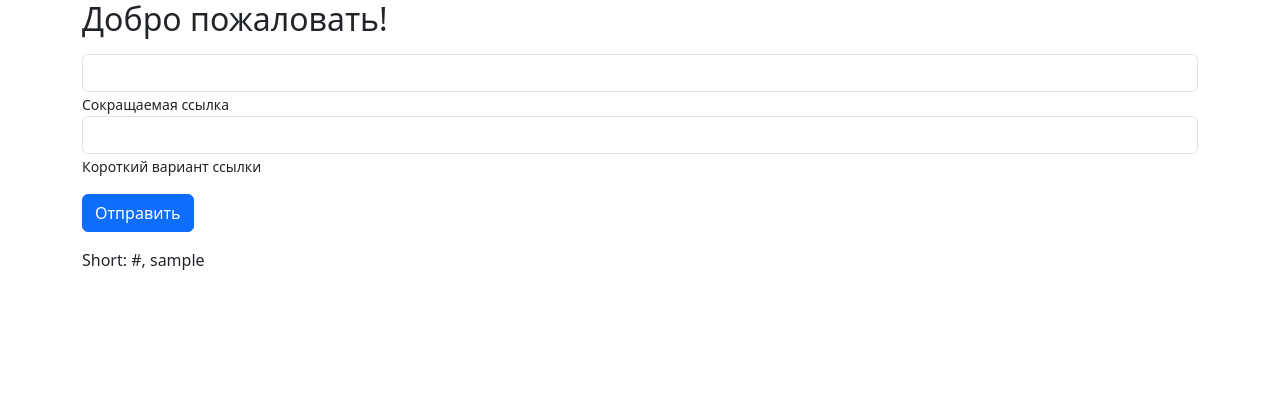
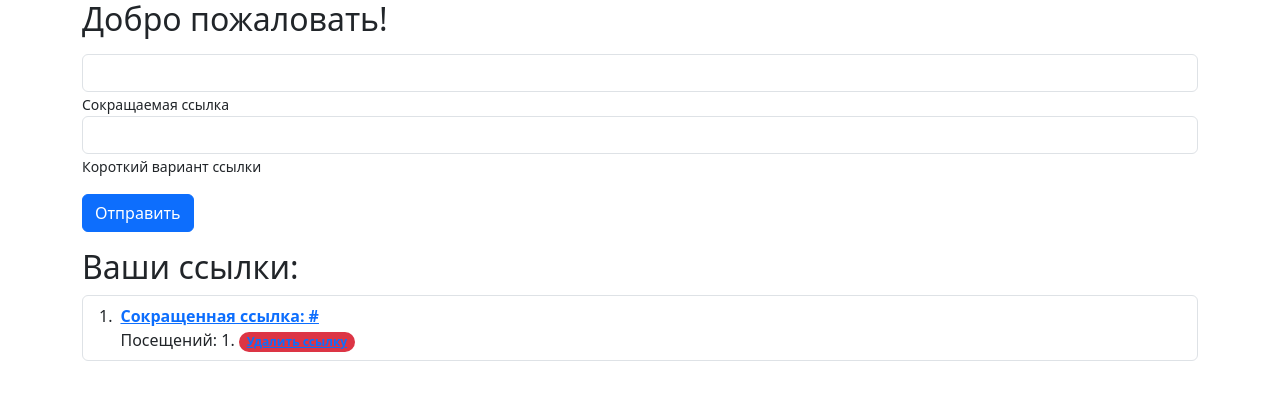
Before and after one commit to milssky/url_shortener_tests, a Django app: page / in a window 1280 px wide. Shown: the top 400 px of the page. Run offline with Django 4.2, Linux system fonts and the light colour scheme; a user stored in the database is signed in; tables that the repository leaves empty hold one stand-in row (values such as "Sample post").

Commit message:
Прототип для тестов готов

```diff
--- a/url_shortener/shortener/templates/index.html
+++ b/url_shortener/shortener/templates/index.html
@@ -20,10 +20,19 @@
     {% endfor %}
     <div class='my-3'><input class="btn btn-primary" type="submit" value="Отправить"></div>
   </form>
+  <h2>Ваши ссылки:</h2>
+  <ol class='list-group list-group-numbered'>
+  {% for url_obj in user_urls %}
+  <li class='list-group-item d-flex justify-content-left align-items-start'>
+    <div class="ms-2 me-auto">
+      <div class="fw-bold"><a href='{% url 'goto' url_obj.shorted_url %}'>Сокращенная ссылка: {{ url_obj.shorted_url }}</a></div>
+      Посещений: {{ url_obj.visited_times }}.
+      <span class="badge bg-danger rounded-pill"><a href='{% url 'delete_url' url_obj.shorted_url %}'>Удалить ссылку</a></span>
+    </div>
+  </li>
+  {% endfor %}
+  </ol>
   {% else %}
     <h2>Добро пожаловать! Войдите, чтобы продолжить.</h2>
   {% endif %}
-  {% for url in user_urls %}
-    <p>{{ url }}</p>
-  {% endfor %}
 {% endblock %}
--- a/url_shortener/shortener/views.py
+++ b/url_shortener/shortener/views.py
@@ -11,13 +11,12 @@ def index(request):
     form = UrlForm()
     if not request.user.is_authenticated:
         return render(request, 'index.html', {'form': form})
-    user_urls = request.user.urls.all()
     return render(
         request,
         'index.html',
         {
             'form': form,
-            'user_urls': user_urls
+            'user_urls': request.user.urls.all()
         }
     )
 
```
